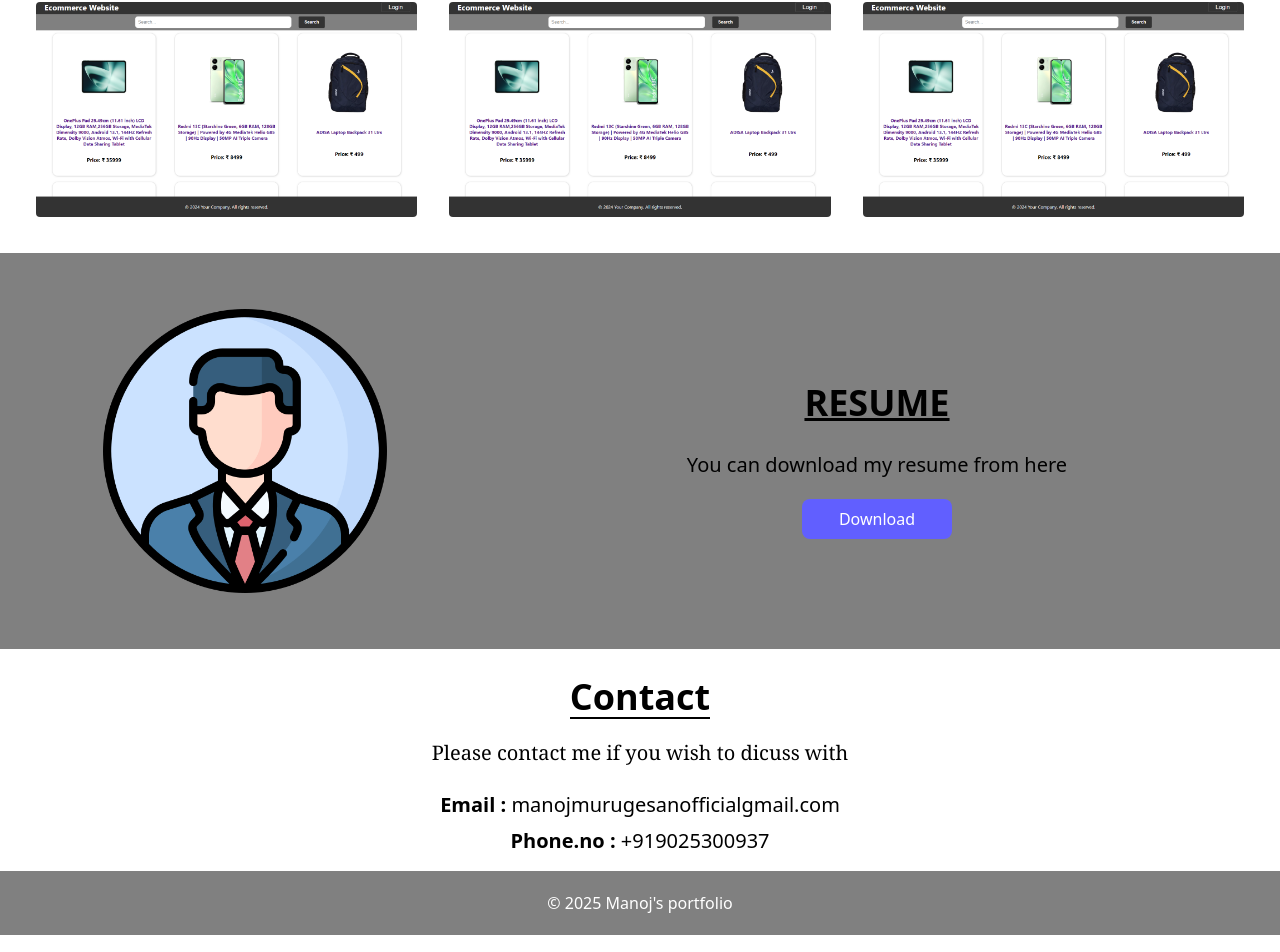
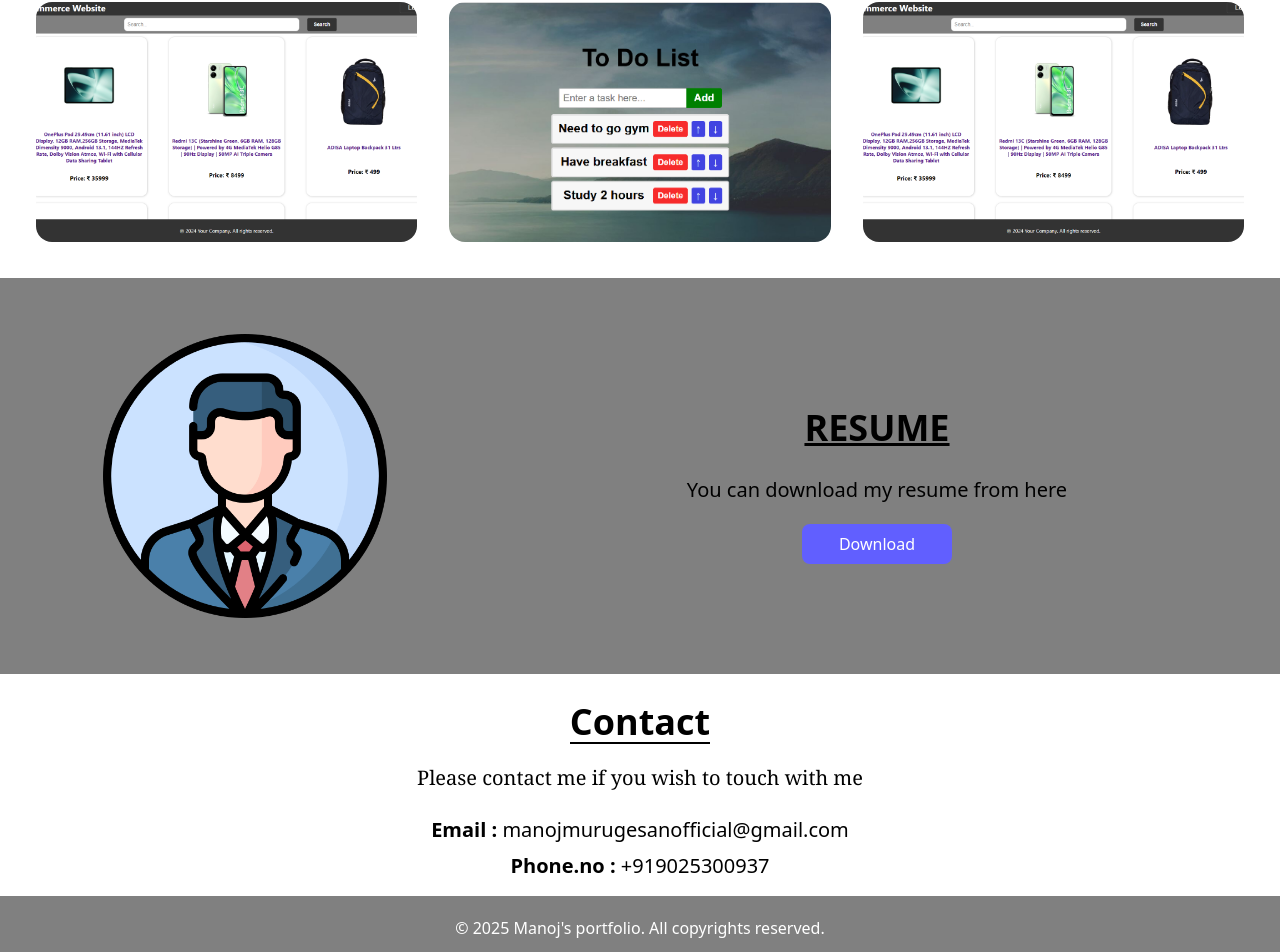
Before and after one commit to Manoj-146/Portfolio, a React (Vite) app: page / in a window 1280 px wide. Shown: the part 1299-2251 px from the top of the page. Built offline with nearby package versions, Linux system fonts and the light colour scheme.

Commit message:
"fix : project images changed"

```diff
--- a/src/components/Contact.jsx
+++ b/src/components/Contact.jsx
@@ -4,11 +4,11 @@ const Contact=()=>{
         <div id="Contact" className=" flex flex-row items-center justify-around p-2">
             <div className=" flex flex-col justify-center items-center">
                 <p className="text-4xl font-bold text-center mb-5 pt-5 w-fit border-b-2">Contact</p>
-                <p className="text-xl font-serif" >Please contact me if you wish to dicuss with</p>
+                <p className="text-xl font-serif" >Please contact me if you wish to touch with me</p>
                 <br />
                 <div className=' text-center text-xl'>
 
-                    <p className='font-bold mb-2'>Email : <span className='font-medium'>manojmurugesanofficialgmail.com</span> </p>
+                    <p className='font-bold mb-2'>Email : <span className='font-medium'>manojmurugesanofficial@gmail.com</span> </p>
                     <p className='font-bold mb-2'>Phone.no : <span className='font-medium'>+919025300937</span> </p>
                 </div>
             </div>
--- a/src/components/Footer.jsx
+++ b/src/components/Footer.jsx
@@ -1,7 +1,7 @@
 const Footer=()=>{
     return(
         <footer className="bg-[#808080] text-white text-center p-5">
-            <p>&copy; 2025 Manoj's portfolio</p>
+            <p>&copy; 2025 Manoj's portfolio. All copyrights reserved.</p>
         </footer>
     )
 }
--- a/src/components/Header.jsx
+++ b/src/components/Header.jsx
@@ -7,7 +7,7 @@ function Header(){
             <h1 className="text-2xl font-bold p-4">Portfolio</h1>
             <nav className="hidden md:flex space-x-4">
                 <ul className="flex flex-row space-x-10 p-4">
-                    <li ><a className='hover:text-gray-400 text-lg' href="#/">Home</a></li>
+                    <li ><a className='hover:text-gray-400 text-lg' href="#Home">Home</a></li>
                     <li ><a className='hover:text-gray-400 text-lg ' href="#Project">Project</a></li>
                     <li ><a className='hover:text-gray-400 text-lg' href="#Resume">Resume</a></li>
                     <li ><a className='hover:text-gray-400 text-lg' href="#About">About</a></li>
@@ -16,7 +16,7 @@ function Header(){
             </nav>
             {show && <nav className="w-full md:hidden absolute bg-gray-700 top-16 text-center ">
                 <ul className="flex flex-col items-center justify-center w-full ">
-                    <li className="border-b-1 border-amber-50 w-full py-2 font-bold" ><a href="#/">Home</a></li>
+                    <li className="border-b-1 border-amber-50 w-full py-2 font-bold" ><a href="#Home">Home</a></li>
                     <li className="border-b-1 border-amber-50 w-full py-2" ><a href="#Project">Project</a></li>
                     <li className="border-b-1 border-amber-50 w-full py-2" ><a href="#Resume">Resume</a></li>
                     <li className="border-b-1 border-amber-50 w-full py-2" ><a href="#About">About</a></li>
--- a/src/components/MainSection.jsx
+++ b/src/components/MainSection.jsx
@@ -4,7 +4,7 @@ import { AiOutlineLinkedin, AiOutlineInstagram, AiOutlineGithub } from "react-ic
 
 const MainSection=()=>{
     return (
-        <div className="flex-col flex md:flex-row justify-around items-center p-5 py-12">
+        <div id='Home' className="flex-col flex md:flex-row justify-around items-center p-5 py-12">
             <div className="w-1/2 flex flex-col justify-center align-center space-y-7 p-4">
                 <h1 className="text-6xl font-bold">Hello, <br />  I'm <span className="text-amber-600">MANOJ</span>
                     <p className= "text-3xl font-thin">I'm a software engineer based in Chennai.</p>
--- a/src/components/Project.jsx
+++ b/src/components/Project.jsx
@@ -1,4 +1,5 @@
 import ecom from '../assets/Ecommerce.png';
+import todo from '../assets/to-do-list-img.png';
 
 function Project(){
     return(
@@ -8,21 +9,23 @@ function Project(){
                 <h1 className='text-2xl font-medium text-neutral-900 ' >These are the projects that I have did using my tech skills</h1>
             </div>
             <div className='flex flex-col md:flex-row justify-around items-center rounded-2xl p-5'>
-                <div className='font-bold relative m-4 '>
-                    <img src={ecom} className='w-4xl rounded' alt="" />
-                    <div className=' cursor-pointer absolute opacity-0 w-full h-full hover:opacity-80 duration-500 top-0 left-0 right-0 bottom-0 bg-black bg-opacity-50 rounded-lg flex flex-col items-center justify-center'>
+                <div className='font-bold relative m-4  '>
+                    <img src={ecom} className='w-4xl h-60 object-cover rounded-2xl' alt="" />
+                    <div className=' cursor-pointer absolute opacity-0 w-full h-full hover:opacity-80 duration-500 top-0 left-0 right-0 bottom-0 bg-black bg-opacity-50 flex flex-col items-center justify-center'>
                         <p className='p-5 text-white  text-2xl '>This is ecommerce website that i have built for sample using tech stack java, springboot, React.js, Mysql</p>
+                        <a target="_blank" href='https://to-do-list-aplication.vercel.app/' className='text-black  bg-gray-50 px-10 rounded-2xl py-2 border-2 border-gray-800'>Goto</a>
                     </div>
                 </div>
                 <div className='font-bold relative m-4 '>
-                    <img src={ecom} className='w-4xl rounded' alt="" />
-                    <div className='cursor-pointer absolute opacity-0 w-full h-full hover:opacity-80 duration-500 top-0 left-0 right-0 bottom-0 bg-black bg-opacity-50 rounded-lg flex flex-col items-center justify-center'>
-                        <p className='p-5 text-white  text-2xl '>This is ecommerce website that i have built for sample using tech stack java, springboot, React.js, Mysql</p>
+                    <img src={todo} className='w-4xl h-60 object-cover rounded-2xl' alt="" />
+                    <div className='cursor-pointer absolute opacity-0 w-full h-full hover:opacity-80 duration-500 top-0 left-0 right-0 bottom-0 bg-black bg-opacity-50  flex flex-col items-center justify-center'>
+                        <p className='p-5 text-white  text-2xl '>This is to-do-list application which is used for the common peoples to create the schedule for the daily routine</p>
+                        <a target="_blank" href='https://to-do-list-aplication.vercel.app/' className='text-black  bg-gray-50 px-10 rounded-2xl py-2 border-2 border-gray-800'>Goto</a>
                     </div>
                 </div>
                 <div className='font-bold relative m-4 '>
-                    <img src={ecom} className='w-4xl rounded' alt="" />
-                    <div className='cursor-pointer absolute opacity-0 w-full h-full hover:opacity-80 duration-500 top-0 left-0 right-0 bottom-0 bg-black bg-opacity-50 rounded-lg flex flex-col items-center justify-center'>
+                    <img src={ecom} className='w-4xl h-60 object-cover rounded-2xl' alt="" />
+                    <div className='cursor-pointer absolute opacity-0 w-full h-full hover:opacity-80 duration-500 top-0 left-0 right-0 bottom-0 bg-black bg-opacity-50 flex flex-col items-center justify-center'>
                         <p className='p-5 text-white  text-2xl '>This is ecommerce website that i have built for sample using tech stack java, springboot, React.js, Mysql</p>
                     </div>
                 </div>
--- a/src/index.css
+++ b/src/index.css
@@ -2,4 +2,5 @@
 
 html{
     scroll-behavior:smooth;
+    scrollbar-width: none;
 }
```
Also changed, not shown: src/assets/to-do-list-img.png (added).
